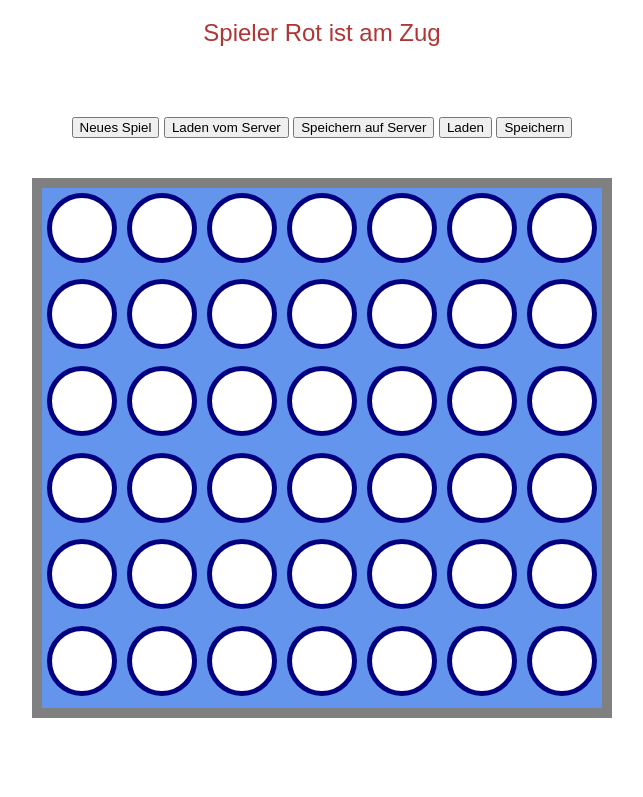
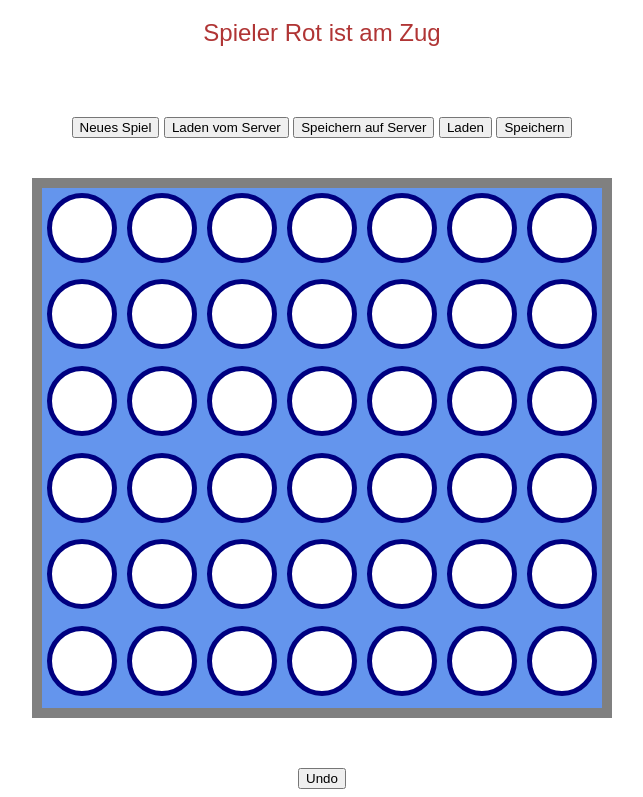
Before and after one commit to YvesBraendli/ticTacToe_WBE, a plain HTML site: page index.html in a window 1280 px wide. Shown: the part 61-858 px from the top of the page, without its empty margins (318-961 px from the left). Before the commit the page ends 800 px from the top, so only its background shows below. Drawn offline with Linux system fonts and the light colour scheme.

Commit message:
added undo button, need to add logic

```diff
--- a/connect4.js
+++ b/connect4.js
@@ -13,7 +13,7 @@
       gameOver: false
     }
 
-    let players       = [PLAYER_BLUE, PLAYER_RED]
+    let players  = [PLAYER_BLUE, PLAYER_RED]
 
     //TODO - Undobutton
     //TODO - Die Komponentenlogik von SUIWEB
--- a/index.html
+++ b/index.html
@@ -20,6 +20,7 @@
   </div>
   <div style="height: 40px;"></div>
   <div class="board", id="board"></div>
+  <button onclick="undo()">Undo</button>
 
   <script>
     showBoard()
```
